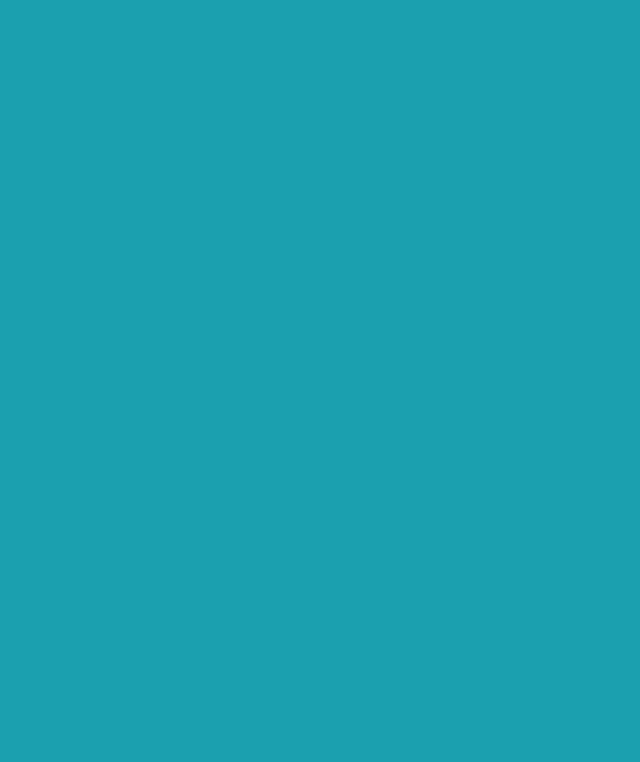
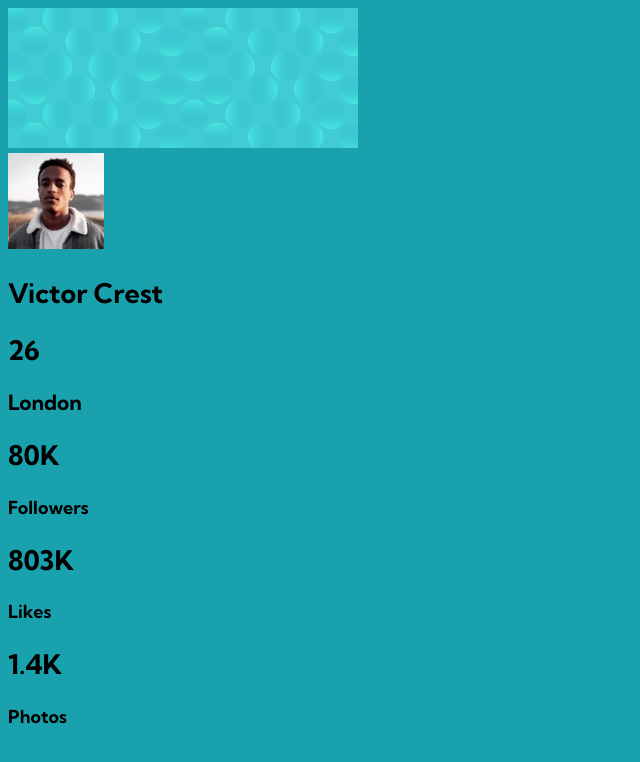
Before and after one commit to catherineblu/FrontendMentor-challanges, a plain HTML site: page profile-card-component-main/index.html in a window 1280 px wide. Shown: the whole page, without its empty margins (0-640 px from the left). Drawn offline with Linux system fonts and the light colour scheme.

Commit message:
basic html markup created

```diff
--- a/profile-card-component-main/index.html
+++ b/profile-card-component-main/index.html
@@ -17,23 +17,36 @@
 </head>
 <body>
   <div class="container">
-
+    <div class="card">
+      <div class="card-header">
+        <img src="/images/bg-pattern-card.svg" alt="">
+        <img src="/images/image-victor.jpg" alt="">
+      </div>
+      <div class="card-body">
+        <div class="card-body_name">
+          <h2>Victor Crest</h2>
+          <h2>26</h2>
+        </div>
+        <div class="card-body_town">
+          <h3>London</h3>
+        </div>
+      </div>
+      <div class="card-footer">
+        <div class="card-footer_followers">
+          <h2>80K</h2>
+          <h4>Followers</h4>
+        </div>
+        <div class="card-footer_likes">
+          <h2>803K</h2>
+          <h4>Likes</h4>
+        </div>
+        <div class="card-footer_photos">
+          <h2>1.4K</h2>
+          <h4>Photos</h4>
+        </div>
+      </div>
+    </div>
   </div>
-<!--
-
-   Victor Crest
-  26
-  London
-
-  80K
-  Followers
-
-  803K
-  Likes
-
-  1.4K
-  Photos
--->
 
   <!--<div class="attribution">
     Challenge by <a href="https://www.frontendmentor.io?ref=challenge" target="_blank">Frontend Mentor</a>.
--- a/profile-card-component-main/style.css
+++ b/profile-card-component-main/style.css
@@ -13,3 +13,6 @@ body{
 .container{
     max-width: 1440px;
 }
+.card{
+    max-width: 350px;
+}
```
